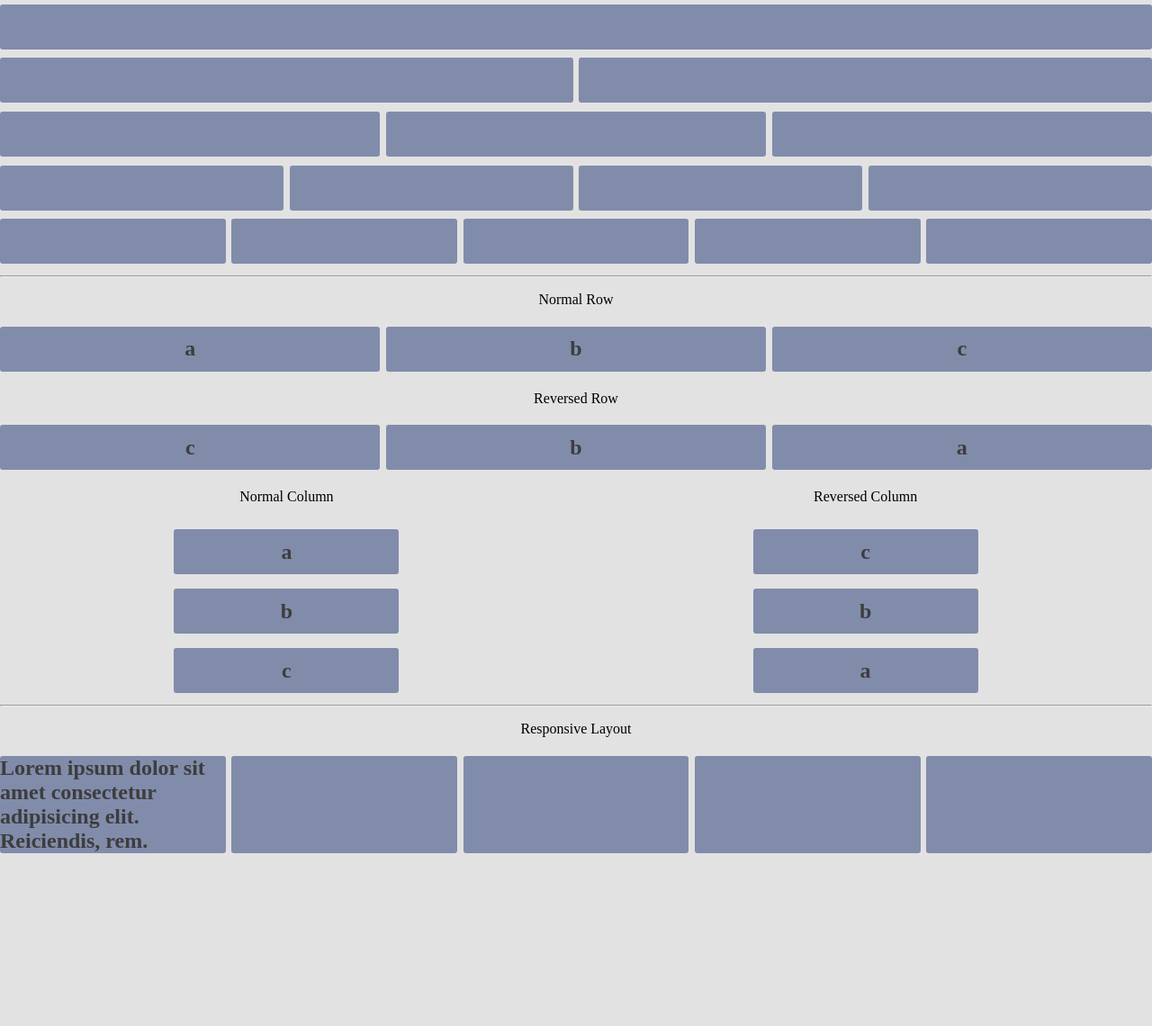
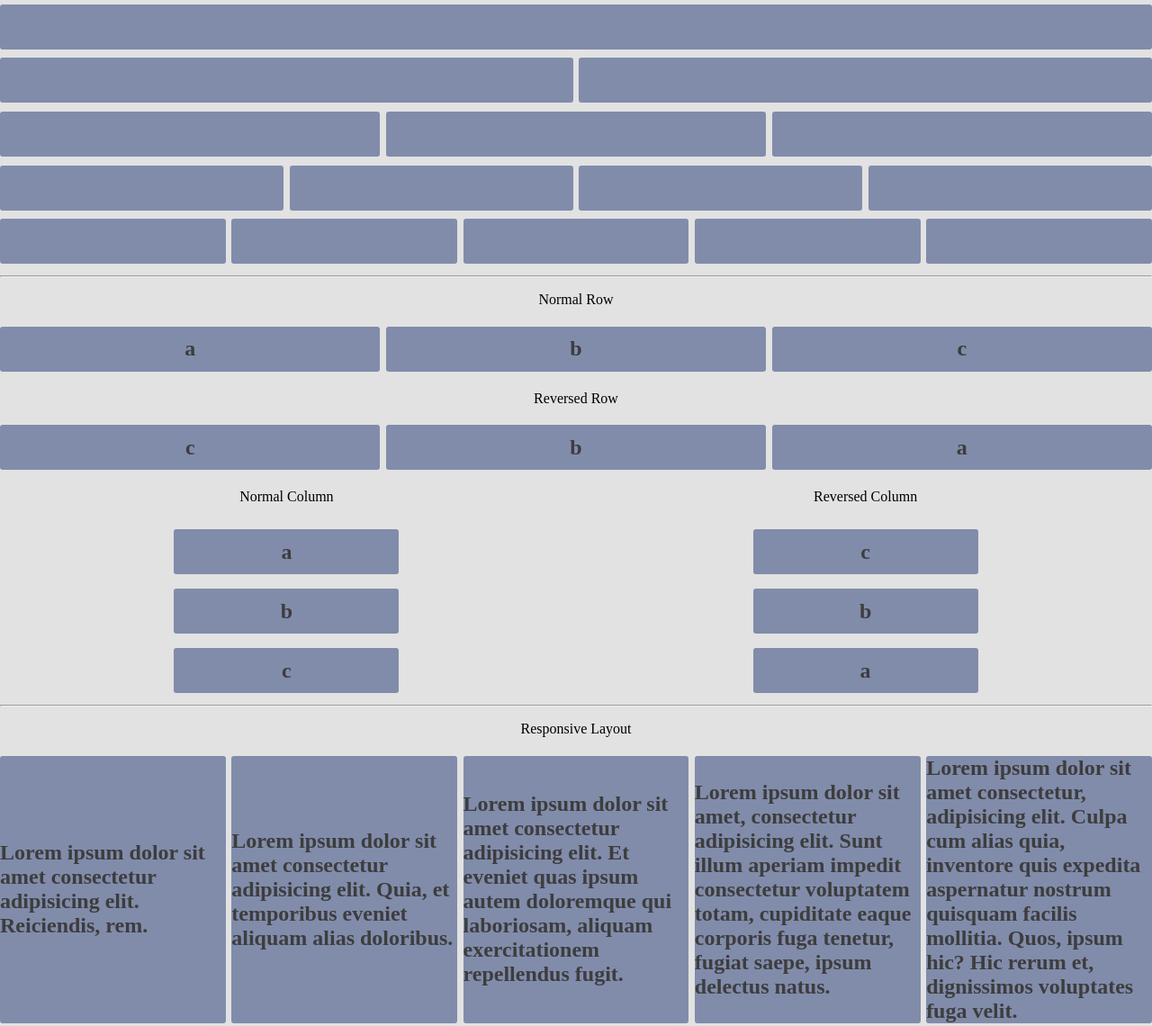
Before and after one commit to galarist/global, a plain HTML site: page index.html in a window 1280 px wide. Shown: the whole page at 90% size. Before the commit the page ends 953 px from the top, so only its background shows below. Drawn offline with Linux system fonts and the light colour scheme.

Commit message:
Addding placeholder text

```diff
--- a/index.html
+++ b/index.html
@@ -61,11 +61,11 @@
     <hr>
     <p class="flex fcr">Responsive Layout</p>
     <div class="flex wrap gridish">
-      <div class="col">Lorem ipsum dolor sit amet consectetur adipisicing elit. Reiciendis, rem.</div>
-      <div class="col"></div>
-      <div class="col"></div>
-      <div class="col"></div>
-      <div class="col"></div>
+      <div class="flex fcr col">Lorem ipsum dolor sit amet consectetur adipisicing elit. Reiciendis, rem.</div>
+      <div class="flex fcr col">Lorem ipsum dolor sit amet consectetur adipisicing elit. Quia, et temporibus eveniet aliquam alias doloribus.</div>
+      <div class="flex fcr col">Lorem ipsum dolor sit amet consectetur adipisicing elit. Et eveniet quas ipsum autem doloremque qui laboriosam, aliquam exercitationem repellendus fugit.</div>
+      <div class="flex fcr col">Lorem ipsum dolor sit amet, consectetur adipisicing elit. Sunt illum aperiam impedit consectetur voluptatem totam, cupiditate eaque corporis fuga tenetur, fugiat saepe, ipsum delectus natus.</div>
+      <div class="flex fcr col">Lorem ipsum dolor sit amet consectetur, adipisicing elit. Culpa cum alias quia, inventore quis expedita aspernatur nostrum quisquam facilis mollitia. Quos, ipsum hic? Hic rerum et, dignissimos voluptates fuga velit.</div>
     </div>
   </body>
 </html>
```
